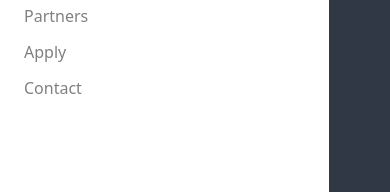
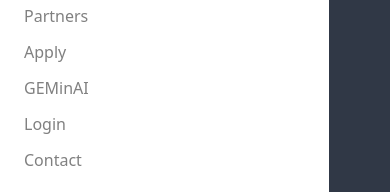
Before and after one commit to create-se4ai/website, a React (Create React App) app in the folder client/: page / in a window 390 px wide. Both pictures are taken after a click on the button 31 px from the left and 29 px from the top of the page. Shown: the part 213-405 px from the top of the page. Built offline with nearby package versions, Linux system fonts and the light colour scheme.

Commit message:
addlogin and GEMinAI

```diff
--- a/client/src/component/HomePageSidebar.js
+++ b/client/src/component/HomePageSidebar.js
@@ -146,6 +146,25 @@
           to="/apply"
         >
           Apply
+        </SidebarLink>
+        <SidebarLink
+          selected={selectedLink === "/GEMinAI"}
+          isActive={activeLink === "/GEMinAI"}
+          onClick={() => handleLinkClick("/GEMinAI")}
+          isDarkMode={isDarkMode}
+          to="/GEMinAI"
+        >
+         GEMinAI
+        </SidebarLink>
+
+        <SidebarLink
+          selected={selectedLink === "/login"}
+          isActive={activeLink === "/login"}
+          onClick={() => handleLinkClick("/login")}
+          isDarkMode={isDarkMode}
+          to="/login"
+        >
+        Login
         </SidebarLink>
         <SidebarLink
           selected={selectedLink === "/contact"}
```
